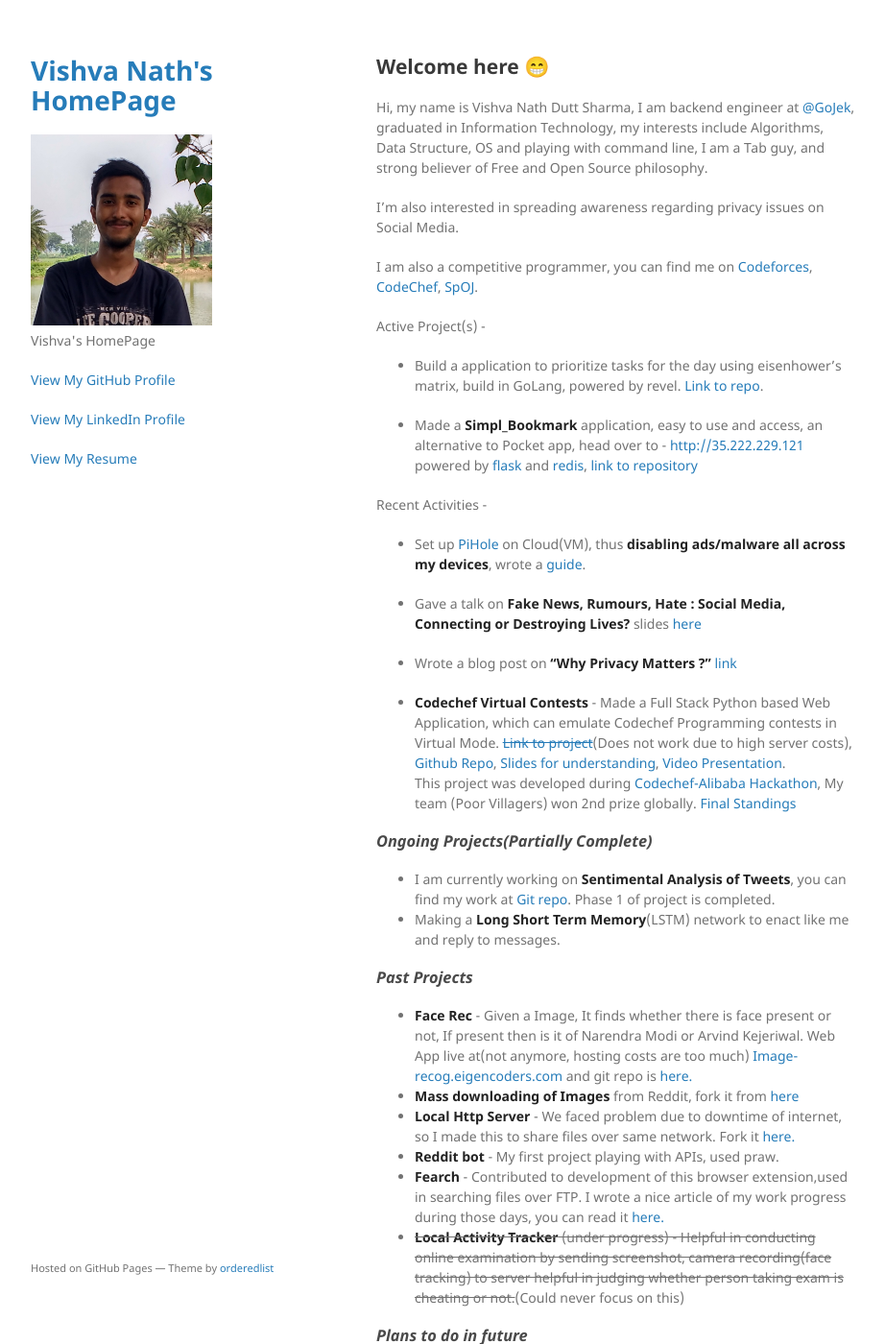
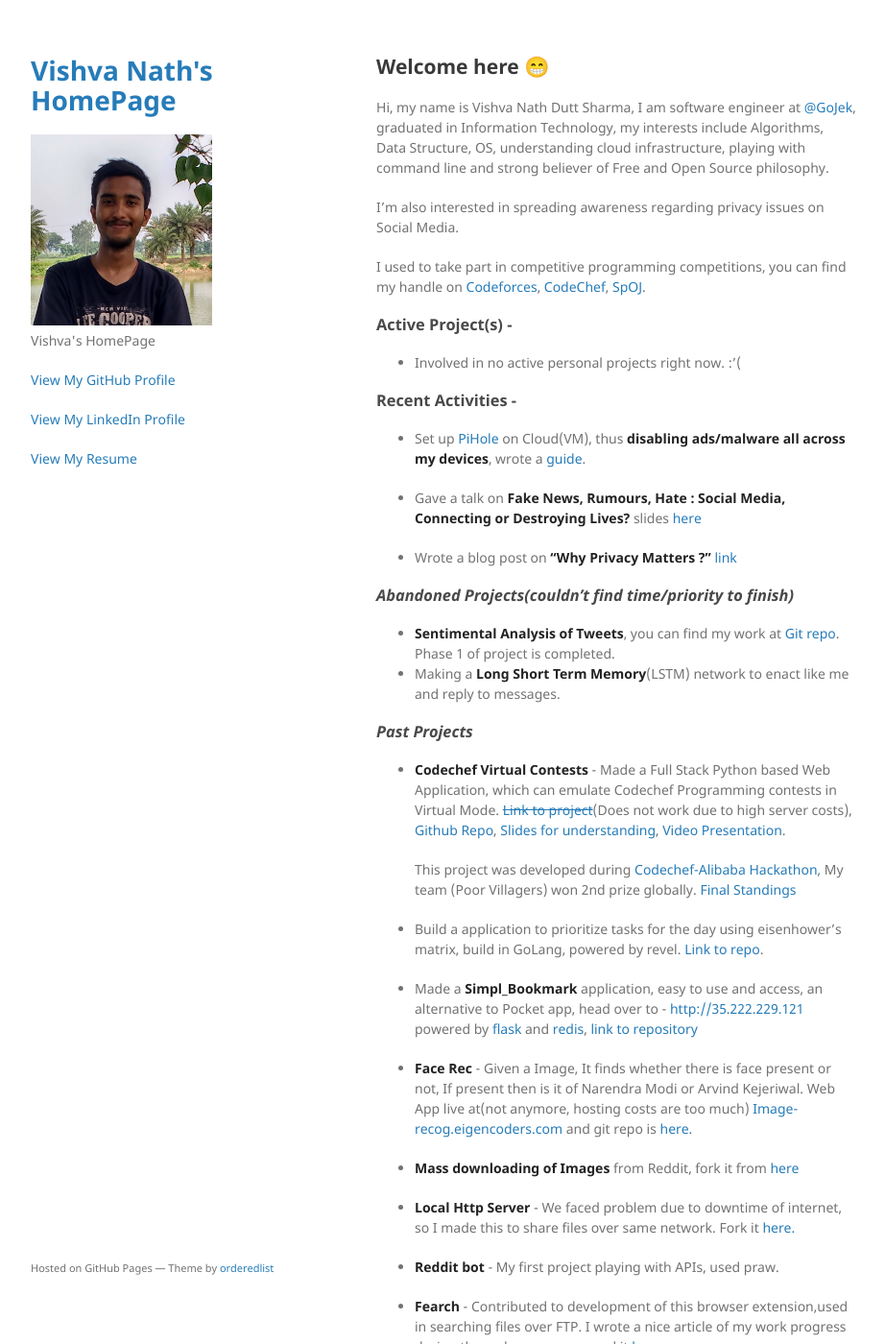
Before and after one commit to vishvanath45/vishvanath45.github.io, a Jekyll site: the page built from index.md, in a window 1280 px wide and 1400 px high. Shown: the whole window at 96% size, without its empty margins (178-1100 px from the left). Built offline with Jekyll 4.4.1, drawn with Linux system fonts in a browser that asks for light colours; our own code applies the rules of GitHub Pages for plain Markdown files; some of the changed text lies outside the part shown.

Commit message:
Update index.md

```diff
--- a/index.md
+++ b/index.md
@@ -1,36 +1,46 @@
 ## Welcome here 😁
 
-Hi, my name is Vishva Nath Dutt Sharma, I am backend engineer at [@GoJek](https://www.gojek.io/), graduated in Information Technology, my interests include Algorithms, Data Structure, OS and playing with command line, I am a Tab guy, and strong believer of Free and Open Source philosophy.
+Hi, my name is Vishva Nath Dutt Sharma, I am software engineer at [@GoJek](https://www.gojek.io/), graduated in Information Technology, my interests include Algorithms, Data Structure, OS, understanding cloud infrastructure, playing with command line and strong believer of Free and Open Source philosophy.
 
 I'm also interested in spreading awareness regarding privacy issues on Social Media.
 
-I am also a competitive programmer, you can find me on [Codeforces](http://codeforces.com/profile/v_ns), [CodeChef](https://www.codechef.com/users/v_ns), [SpOJ](http://www.spoj.com/users/v_ns/).
+I used to take part in competitive programming competitions, you can find my handle on [Codeforces](http://codeforces.com/profile/v_ns), [CodeChef](https://www.codechef.com/users/v_ns), [SpOJ](http://www.spoj.com/users/v_ns/).
 
-Active Project(s) -
-- Build a application to prioritize tasks for the day using eisenhower's matrix, build in GoLang, powered by revel. [Link to repo](https://github.com/vishvanath45/do_it).
+### Active Project(s) -
 
-- Made a **Simpl_Bookmark** application, easy to use and access, an alternative to Pocket app, head over to - [http://35.222.229.121](http://35.222.229.121) powered by [flask](http://flask.pocoo.org/) and [redis](https://redis.io/), [link to repository](http://github.com/vishvanath45/simple_bookmark)
+- Involved in no active personal projects right now. :'(
 
-Recent Activities -
+### Recent Activities -
+
 - Set up [PiHole](https://pi-hole.net/) on Cloud(VM), thus **disabling ads/malware all across my devices**, wrote a [guide](https://gist.github.com/vishvanath45/a1c8ae34aa88401eed7fdba3f0831c59).
 
 - Gave a talk on **Fake News, Rumours, Hate : Social Media, Connecting or Destroying Lives?** slides [here](https://docs.google.com/viewer?url=https://raw.githubusercontent.com/vishvanath45/Presentations/master/Fake%20News%2C%20Rumours.pdf)
 
 - Wrote a blog post on **"Why Privacy Matters ?"** [link](https://docs.google.com/document/d/1E0PrGrhvuxRBbzQaKEJYdwYZu_vlTzJZ-kgWpPHncKw/edit?usp=sharing)
 
-- **Codechef Virtual Contests** - Made a Full Stack Python based Web Application, which can emulate Codechef Programming contests in Virtual Mode. [~~Link to project~~](http://149.129.145.244/)(Does not work due to high server costs), [Github Repo](https://github.com/vishvanath45/CodeHike), [Slides for understanding](https://docs.google.com/presentation/d/1pY5egzHQp-wdqPZP5a9booA7QRfu0frSLaXEnb-2Qmk/edit#slide=id.p), [Video Presentation](https://drive.google.com/file/d/1gWXbUoU-yJK3NUkPO--LcB2_d_7aOZY1/view).
-This project was developed during [Codechef-Alibaba Hackathon](https://www.codechef.com/CAH1801), My team (Poor Villagers) won 2nd prize globally. [Final Standings](https://www.codechef.com/rankings/CAH1801)
 
-### _Ongoing Projects(Partially Complete)_
-- I am currently working on **Sentimental Analysis of Tweets**, you can find my work at [Git repo](https://github.com/vishvanath45/Sentimental_analysis). Phase 1 of project is completed.
+### _Abandoned Projects(couldn't find time/priority to finish)_
+- **Sentimental Analysis of Tweets**, you can find my work at [Git repo](https://github.com/vishvanath45/Sentimental_analysis). Phase 1 of project is completed.
 - Making a **Long Short Term Memory**(LSTM) network to enact like me and reply to messages.
 
 ### _Past Projects_
+- **Codechef Virtual Contests** - Made a Full Stack Python based Web Application, which can emulate Codechef Programming contests in Virtual Mode. [~~Link to project~~](http://149.129.145.244/)(Does not work due to high server costs), [Github Repo](https://github.com/vishvanath45/CodeHike), [Slides for understanding](https://docs.google.com/presentation/d/1pY5egzHQp-wdqPZP5a9booA7QRfu0frSLaXEnb-2Qmk/edit#slide=id.p), [Video Presentation](https://drive.google.com/file/d/1gWXbUoU-yJK3NUkPO--LcB2_d_7aOZY1/view).
+
+    This project was developed during [Codechef-Alibaba Hackathon](https://www.codechef.com/CAH1801), My team (Poor Villagers) won 2nd prize globally. [Final Standings](https://www.codechef.com/rankings/CAH1801)
+- Build a application to prioritize tasks for the day using eisenhower's matrix, build in GoLang, powered by revel. [Link to repo](https://github.com/vishvanath45/do_it).
+
+- Made a **Simpl_Bookmark** application, easy to use and access, an alternative to Pocket app, head over to - [http://35.222.229.121](http://35.222.229.121) powered by [flask](http://flask.pocoo.org/) and [redis](https://redis.io/), [link to repository](http://github.com/vishvanath45/simple_bookmark)
+
 - **Face Rec** - Given a Image, It finds whether there is face present or not, If present then is it of Narendra Modi or Arvind Kejeriwal. Web App live at(not anymore, hosting costs are too much) [Image-recog.eigencoders.com](http://image-recog.eigencoders.com) and git repo is [here.](https://github.com/vishvanath45/Precog_Project/tree/master/face_detection)
+
 - **Mass downloading of Images** from Reddit, fork it from [here](https://github.com/vishvanath45/subReddit-Images-Downloader)
+
 - **Local Http Server** - We faced problem due to downtime of internet, so I made this to share files over same network. Fork it [here.](https://github.com/vishvanath45/local_http_server)
+
 - **Reddit bot** - My first project playing with APIs, used praw.
+
 - **Fearch** - Contributed to development of this browser extension,used in searching files over FTP. I wrote a nice article of my work progress during those days, you can read it [here.](https://vishvanathblog.wordpress.com/days-with-gsoc-heat17/)
+
 - ~~**Local Activity Tracker** (under progress) - Helpful in conducting online examination by sending screenshot, camera recording(face tracking) to server helpful in judging whether person taking exam is cheating or not.~~(Could never focus on this)
 
 ### _Plans to do in future_
@@ -39,12 +49,12 @@ This project was developed during [Codechef-Alibaba Hackathon](https://www.codec
 - Doing Masters in Computers and Human Psychology. \m/
 - Work for improving Primary Education System in my country.
 
-### _Tasks I do in my Free time (As of Aug'19)_
+### _Tasks I do in my Free time (As of July-Aug'20)_
 
-- Reading The Pragmatic Programmer
-- Started a course in Microeconomics.
-- Reading [The Lessons of History](https://en.wikipedia.org/wiki/The_Lessons_of_History) by Will Durant.
-- Watching Youtube Channels like 3Blue1Brown, ElectroBoom, VSause, VisualPolitikEN, Last_Week_Tonight.
+- Reading Fooled by Randomness
+- Trying to figure out next challenging tasks
+- Watching Youtube Channels like 3Blue1Brown, ElectroBoom, VisualPolitikEN, Last_Week_Tonight
+- Browsing subreddits r/wholesomememes r/IndiaInvestments r/Hinduism
 
 ### _Some quotes which inspire me_
 
@@ -60,17 +70,28 @@ This project was developed during [Codechef-Alibaba Hackathon](https://www.codec
 
 > This I have seen in life—those who are overcautious about themselves fall into dangers at every step; those who are afraid of losing honour and respect, get only disgrace; and those who are always afraid of loss, always lose.
 
+> Greatest threat to success is not failure, it's boredom.
+
+> Honing one's craft is boring.
+
+> Doing this faster and faiing is better than not doing or being slow in taking decisions.
+
 ### _Books I frequently read_
 
 > “I would rather read the best hundred books over and over again until I absorb them rather than read every single book out there” - [@naval](https://twitter.com/naval)
 
 - The Richest Man in Babylon
 - The Lessons of History
+- Fooled by Randomness
+- The Kite Runner (my humble friend gifted this one, got me emotional)
 - Gita
 - Autobiography of a Yogi
 would love to tell you more in person. :)
 
 ### _Contact_
 
-If you happen to be in Banglore, I would love to have a conversation with you. :D
+~~If you happen to be in Banglore, I would love to have a conversation with you.~~ It's Covid-19 anyway, let's maintain social distancing. :D
 You can recommend me a book to read or a song to listen @ vishvanath[@]protonmail.com
+
+**P.S.**  If you are NGO or social worker that needs any help in solving technical issues, web hosting etc I would love to help out, please get in touch. It would be super nice to actually use my learning in helping those in need.
+:)
```
